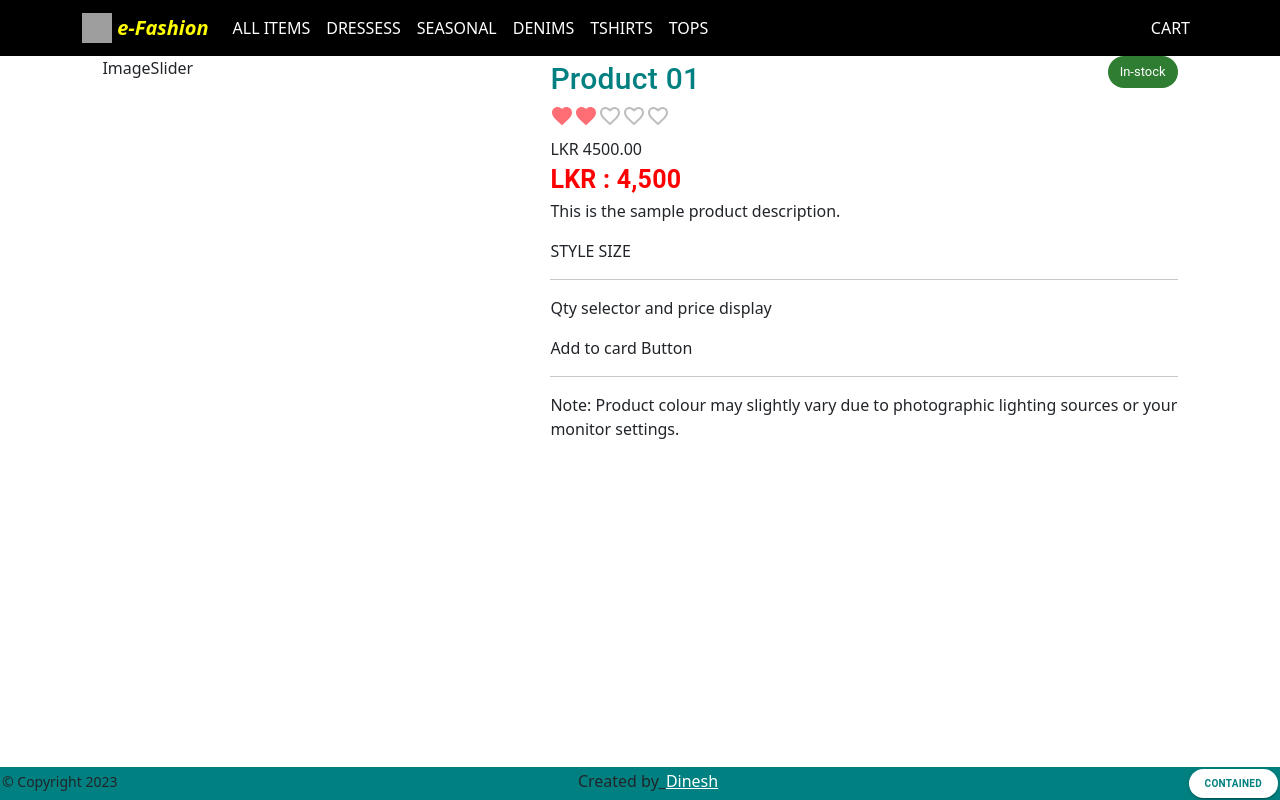
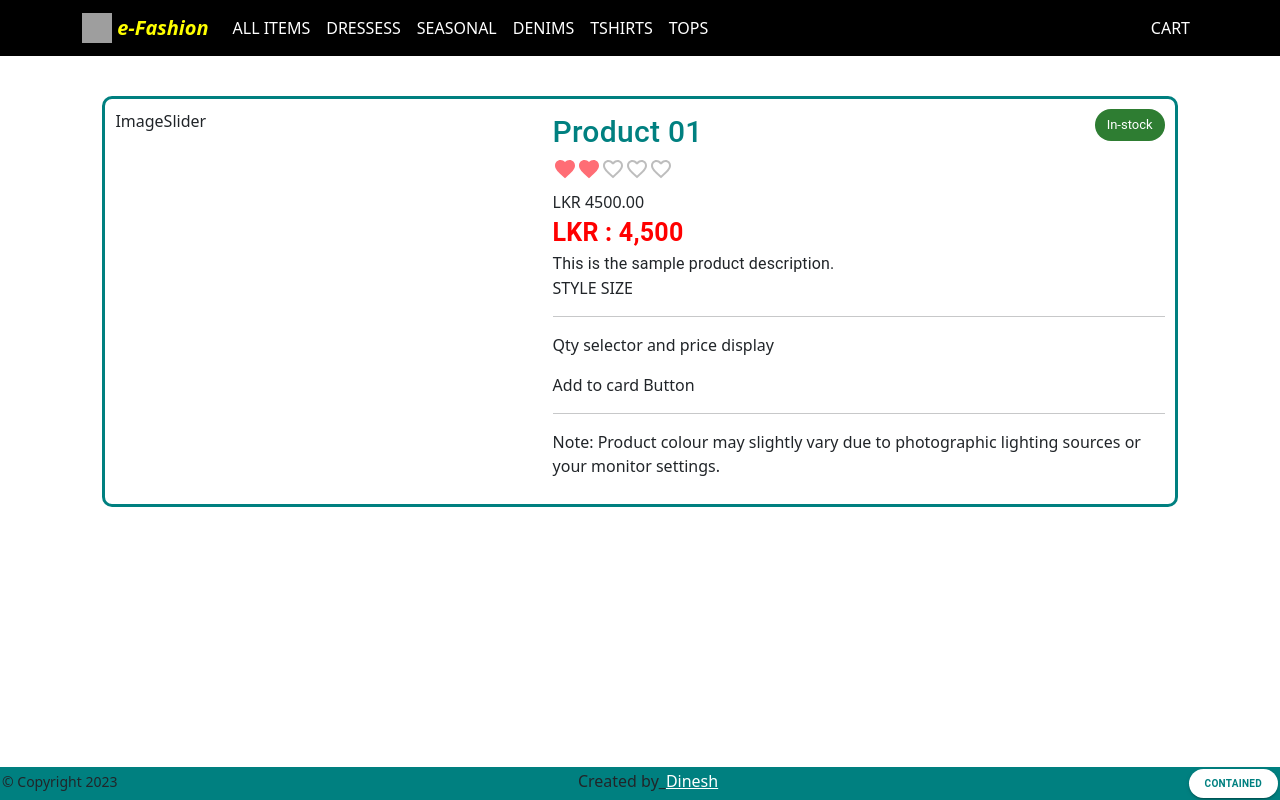
Before and after one commit to dineshabey/react-e-fashion-store, a React (Create React App) app: page / in a window 1280 px wide. Built offline with nearby package versions, Linux system fonts and the light colour scheme; grey boxes are pictures that could not be loaded.

Commit message:
add styls for productDetailsLayouts

```diff
--- a/src/components/productDetails/ProductName.js
+++ b/src/components/productDetails/ProductNameDetails.js
@@ -1,7 +1,7 @@
 import { Typography } from '@mui/material'
 import React from 'react'
 
-export default function ProductName({ name }) {
+export default function ProductNameDetails({ name }) {
     return (
         <Typography
             sx={{
--- a/src/layouts/ProductDetailsLayouts.js
+++ b/src/layouts/ProductDetailsLayouts.js
@@ -6,7 +6,12 @@ import ProductDetailsSections from '../layouts/productsDetails/ProductDetailsSec
 export default function ProductDetailsLayouts() {
     return (
         <CommonWrapperLayouts>
-            <Box sx={{textAlign:'left'}}>
+            <Box sx={{textAlign:'left',
+             border:'3px solid teal',
+             borderRadius:'10px',
+             marginTop :'40px',
+             padding:'10px'
+             }}>
                 <Grid container justifyContent={'flex-start'}>
                     <Grid item xs={5}>
                         <ImageSlider />
--- a/src/layouts/productsDetails/ProductDetailsSections.js
+++ b/src/layouts/productsDetails/ProductDetailsSections.js
@@ -1,16 +1,16 @@
-import { Grid } from '@mui/material';
+import { Grid, Typography } from '@mui/material';
 import React from 'react';
 import RatingComponets from './RatingComponets';
 import StockStatusChip from './StockStatusChip';
 import PriceComponets from '../../components/productDetails/PriceComponets';
-import ProductName from '../../components/productDetails/ProductName';
+import ProductNameDetails from '../../components/productDetails/ProductNameDetails';
 
 export default function ProductDetailsSections() {
   return (
     <Grid container justifyContent={'flex-start'}>
       <Grid container justifyContent={'space-between'}>
         <Grid item>
-          <ProductName name={'Product 01'}/>
+          <ProductNameDetails name={'Product 01'}/>
         </Grid>
         <Grid item>
           <StockStatusChip />
@@ -22,9 +22,9 @@ export default function ProductDetailsSections() {
       <Grid item xs={12}>
         LKR 4500.00
         <PriceComponets value={4500} />
-        <p>
+        <Typography>
           This is the sample product description.
-        </p>
+        </Typography>
         <p>STYLE SIZE</p>
         <hr />
         <p>Qty selector and price display</p>
```
